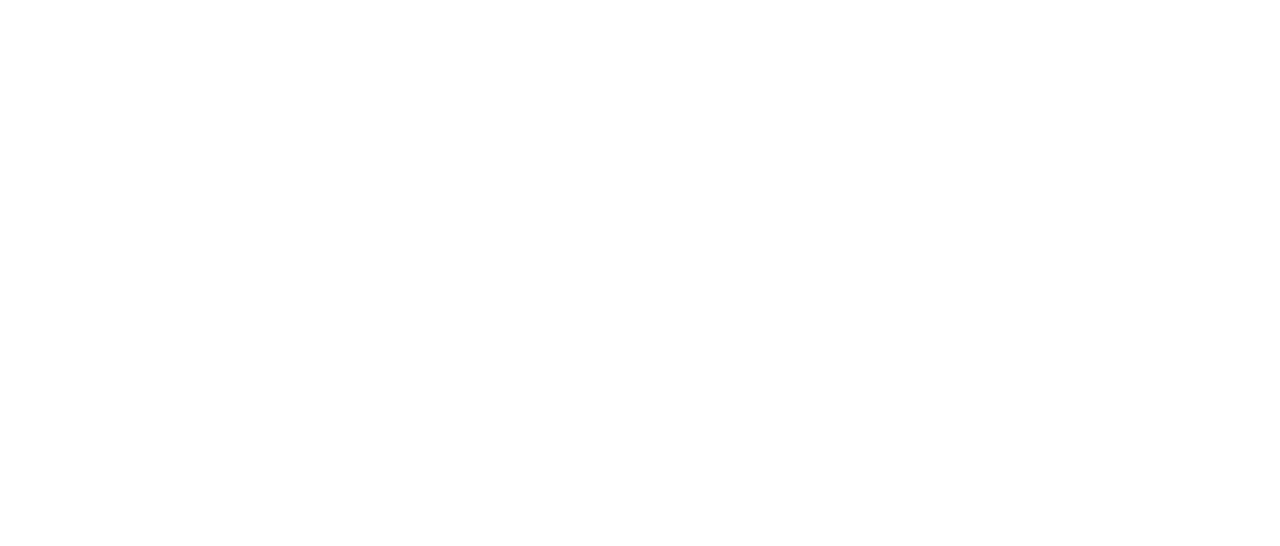
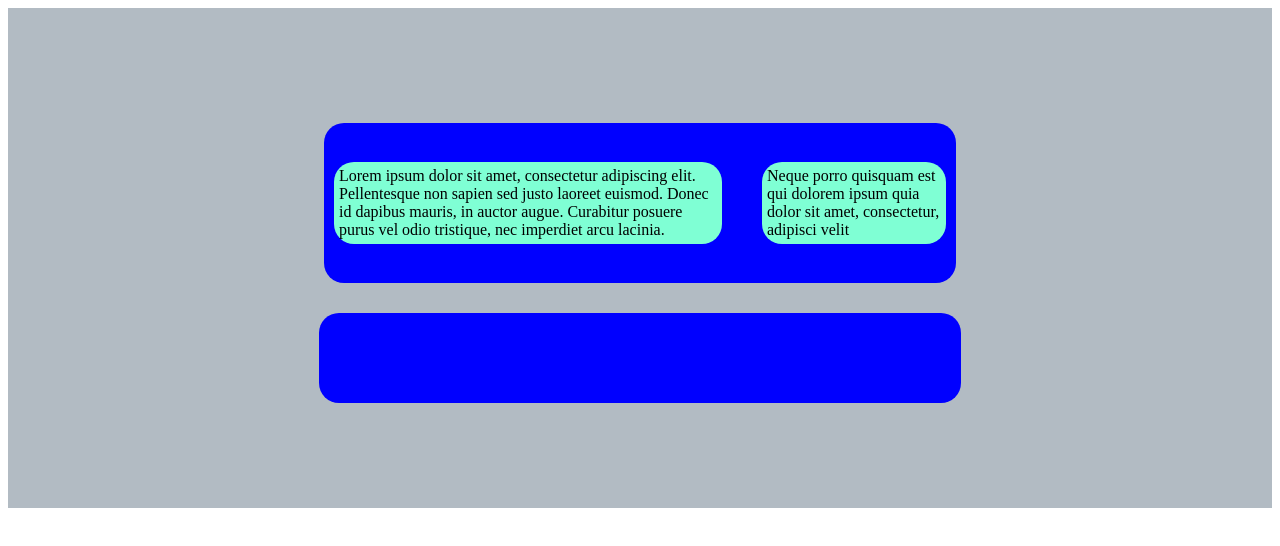
Before and after one commit to alterunuvu/empresa-grupo3, a plain HTML site: page index.html in a window 1280 px wide. Drawn offline with Linux system fonts and the light colour scheme.

Commit message:
Maquetación y estilos main

```diff
--- a/assets/css/global.css
+++ b/assets/css/global.css
@@ -0,0 +1,37 @@
+main .mainSection {
+    background-color: #b2bbc3;
+}
+main .mainSection {
+    display: flex;
+    flex-direction: column;
+    align-items: center;
+    justify-content: center;
+    height: 500px;
+    gap: 20px;
+}
+
+main .gridContainer {
+    background-color: blue;
+    display: grid;
+    grid-template-columns: 2fr 1fr;
+    grid-gap: 20px;
+    width: 50%;
+    align-items: center;
+    justify-content: center;
+    margin: 10px;
+    border-radius: 20px;
+    height: 160px;
+}
+.gridContainer p {
+    padding: 5px;
+    background-color: aquamarine;
+    margin: 10px;
+    border-radius: 20px;
+}
+main .mainSection .mainContainer_div {
+    background-color: blue;
+    height: 80px;
+    width: 50%;
+    padding: 5px;
+    border-radius: 20px;
+}
--- a/index.html
+++ b/index.html
@@ -8,6 +8,14 @@
     <link rel="stylesheet" href="assets/css/global.css">
 </head>
 <body>
-
+    <main>
+        <section class="mainSection">
+            <div class="gridContainer">
+                <p>Lorem ipsum dolor sit amet, consectetur adipiscing elit. Pellentesque non sapien sed justo laoreet euismod. Donec id dapibus mauris, in auctor augue. Curabitur posuere purus vel odio tristique, nec imperdiet arcu lacinia. </p>
+                <p>Neque porro quisquam est qui dolorem ipsum quia dolor sit amet, consectetur, adipisci velit</p>
+            </div>
+            <div class="mainContainer_div"></div>
+        </section>
+    </main>
 </body>
 </html>
```
